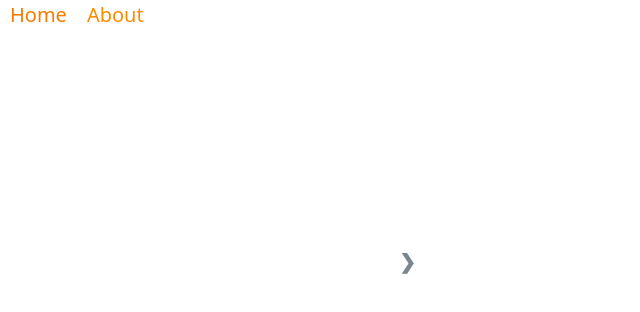
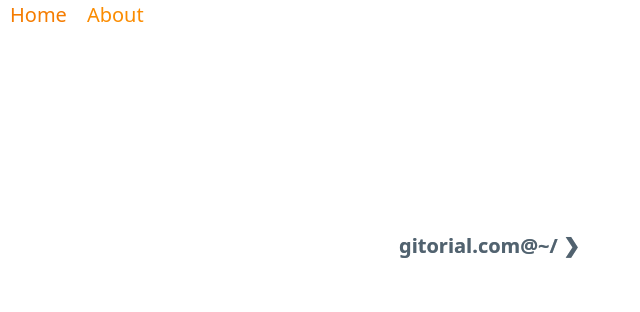
Before and after one commit to hanool/git-now, a Vue app: page / in a window 1280 px wide. Shown: the top 312 px of the page, without its empty margins (0-640 px from the left). Built offline with nearby package versions, Linux system fonts and the light colour scheme.

Commit message:
make cmd-typer can scroll, clear

```diff
--- a/src/components/CmdTyper.vue
+++ b/src/components/CmdTyper.vue
@@ -1,39 +1,57 @@
 <template>
-  <div class="cmd-typer">
+	<div class="cmd-typer" ref="main">
 		<div class="outputs">
 			{{ textarea }}
+			<div v-for="row in rows" :key="row.idx" class="cursored">
+				<input type="text" :value="row.data" readonly />
+			</div>
 		</div>
 		<div class="input-area">
-      <div class="background">
+			<div class="background main-cursor">
 				<input type="text" v-model="background" />
 			</div>
-      <div class="foreground">
-        <input type="text" v-model="foreground" ref="input" @input="onInput" @keydown="onkeydown"/>
+			<div class="foreground main-cursor">
+				<input type="text" v-model="foreground" ref="input" @input="onInput" @keydown="onkeydown" />
 			</div>
 		</div>
 	</div>
 </template>
 
 <script setup lang="ts">
-import { VueElement, ref, onMounted } from 'vue'
+import { ref, nextTick, onMounted } from 'vue'
 
 const textarea = ref('')
 const background = ref('')
 const foreground = ref('')
-const input = ref(null)
+const rows = ref<{ idx: number, data: string }[]>([])
+const input = ref<HTMLInputElement>()
+const main = ref<HTMLDivElement>()
 
 onMounted(() => {
+	if (input.value) {
 		input.value.focus();
+	}
 })
 
 const onInput = () => {
 	background.value = foreground.value ? foreground.value + ' + some' : ''
 }
 
-const onkeydown = (e: KeyboardEvent) => {
+const onkeydown = async (e: KeyboardEvent) => {
 	if (e.key === 'Enter') {
-    textarea.value += '\r\n ❯ ' + foreground.value;
+		if (foreground.value === "clear") {
+			rows.value = [];
+		} else {
+			rows.value.push({
+				idx: rows.value.length,
+				data: foreground.value,
+			})
+		}
 		foreground.value = ''
+
+		await nextTick();
+		main.value?.scroll({ top: main.value.clientHeight + (input.value?.clientHeight || 0) })
+		onInput();
 	}
 }
 </script>
@@ -41,7 +59,7 @@ const onkeydown = (e: KeyboardEvent) => {
 <style scoped>
 .cmd-typer {
 	min-height: 300px;
-  max-height: 1000px;
+	max-height: 300px;
 	overflow-y: auto;
 	border: 1px solid white;
 }
@@ -49,12 +67,6 @@ const onkeydown = (e: KeyboardEvent) => {
 .input-area {
 	width: 100%;
 	position: relative;
-}
-
-.outputs {
-  white-space: pre-line;
-  margin-left: 9px;
-  empty-cells: show;
 }
 
 .background,
@@ -66,17 +78,36 @@ const onkeydown = (e: KeyboardEvent) => {
 }
 
 input {
-  padding-left: 30px;
 	border: none;
 	border-width: 0px;
 	box-shadow: none;
+	margin-bottom: 0;
+	--line-height: 0;
 }
 
-.foreground::before {
+.cursored {
+	position: relative;
+}
+
+.cursored::before {
 	content: '❯ ';
 	position: absolute;
 	left: 8px;
-  top: calc(0.25rem * var(--line-height) + var(--form-element-spacing-vertical) / 2 + var(--border-width) / 2);
 	font-weight: 900;
 }
+
+.cursored input {
+	padding-left: 30px;
+}
+
+.main-cursor::before {
+	content: 'gitorial.com@~/ ❯ ';
+	position: absolute;
+	left: 8px;
+	font-weight: 900;
+}
+
+.main-cursor input {
+	padding-left: 180px;
+}
 </style>
```
Lines whose indentation alone changed are shown as unchanged.
